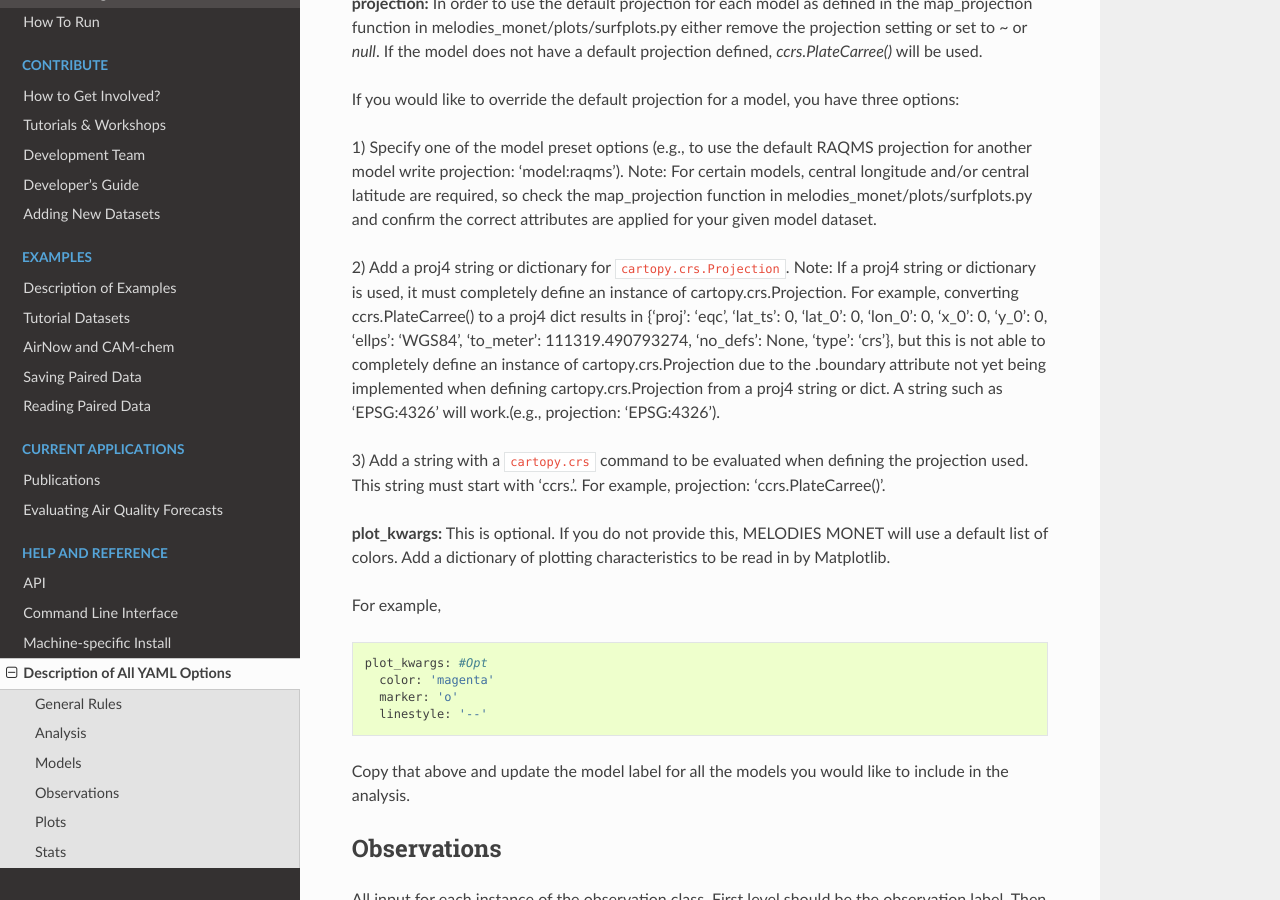
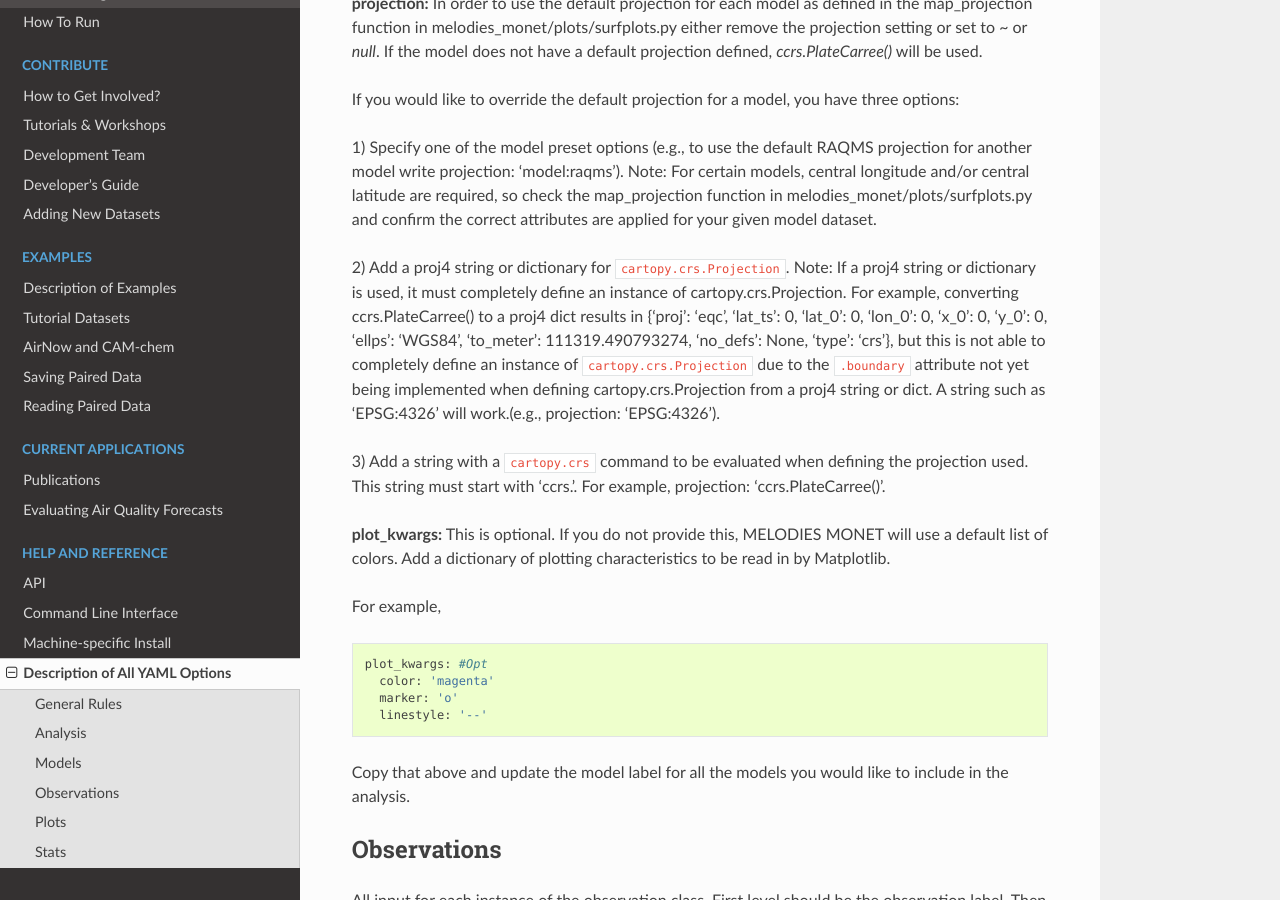
Before and after one commit to NOAA-CSL/MELODIES-MONET, a Sphinx documentation site: the page built from docs/appendix/yaml.rst, in a window 1280 px wide and 900 px high, scrolled down 3128 px. Built offline with Sphinx 7.4.7 and the Read the Docs theme 2.0.0, drawn with Linux system fonts in a browser that asks for light colours; pages that are not in the unit, such as notebooks, are missing from menus.

```diff
--- a/docs/appendix/yaml.rst
+++ b/docs/appendix/yaml.rst
@@ -149,7 +149,7 @@ cartopy.crs.Projection. For example, converting ccrs.PlateCarree() to a proj4
 dict results in {'proj': 'eqc', 'lat_ts': 0, 'lat_0': 0, 'lon_0': 0, 'x_0': 0,
 'y_0': 0, 'ellps': 'WGS84', 'to_meter': 111319.490793274, 'no_defs': None,
 'type': 'crs'}, but this is not able to completely define an instance of
-cartopy.crs.Projection due to the .boundary attribute not yet being implemented
+``cartopy.crs.Projection`` due to the ``.boundary`` attribute not yet being implemented
 when defining cartopy.crs.Projection from a proj4 string or dict.
 A string such as 'EPSG:4326' will work.(e.g., projection: 'EPSG:4326').
 
```
